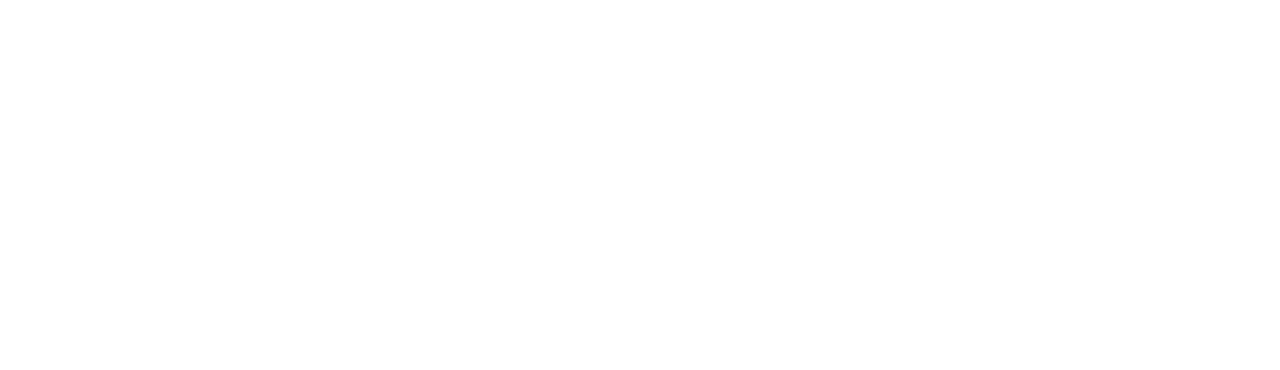
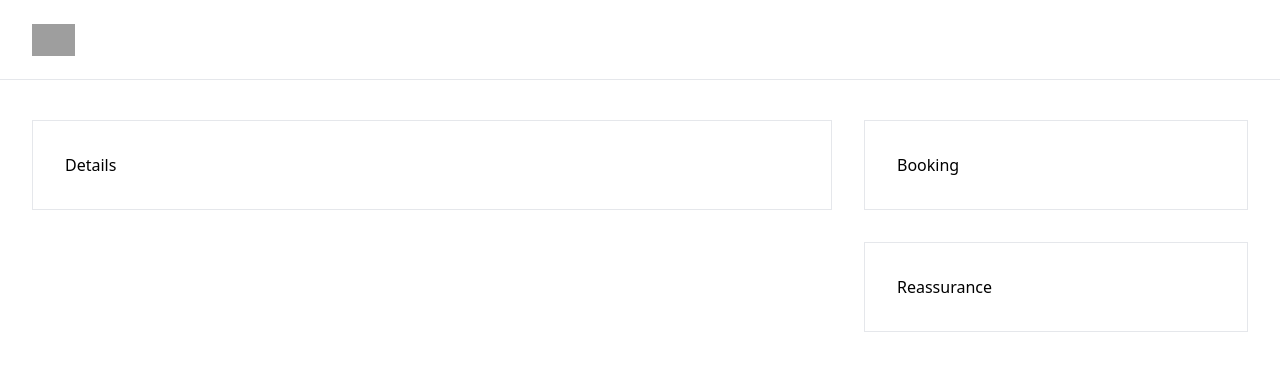
Before and after one commit to qvacher/yescapa-test, a Nuxt app: page /vehicules/1 in a window 1280 px wide. Before the commit this address had no page. Shown: the top 370 px of the page. Built offline with nearby package versions, Linux system fonts and the light colour scheme; grey boxes are pictures that could not be loaded.

Commit message:
feat(vehicule-details-layout): create new page to display the details of a vehciule, create reassurance component

```diff
--- /dev/null
+++ b/components/common/Reassurance.vue
@@ -0,0 +1,11 @@
+<template>
+  <div class="reassurance border p-4 md:p-8">
+    <h3>Reassurance</h3>
+  </div>
+</template>
+
+<script>
+export default {
+  name: 'Reassurance',
+}
+</script>
--- /dev/null
+++ b/pages/vehicules/_id.vue
@@ -0,0 +1,31 @@
+<template>
+  <div class="v-container w-full px-4 md:px-8 grid grid-cols-12 gap-4 sm:gap-8">
+    <div class="v-filters col-span-12 sm:col-span-8">
+      <div class="v-details border p-4 md:p-8">
+        <h3>Details</h3>
+      </div>
+    </div>
+    <aside class="col-span-12 sm:col-span-4">
+      <div class="v-booking border p-4 md:p-8 mb-4 md:mb-8">
+        <h3>Booking</h3>
+      </div>
+      <Reassurance />
+    </aside>
+  </div>
+</template>
+
+<script>
+import Reassurance from '~/components/common/Reassurance.vue';
+
+export default {
+  name: 'VehiculeDetailsPage',
+  layout: 'list',
+  components: {
+    Reassurance,
+  }
+}
+</script>
+
+<style>
+
+</style>
```
Also changed, not shown: 1 other file (tests, documents, lock files or other folders).
